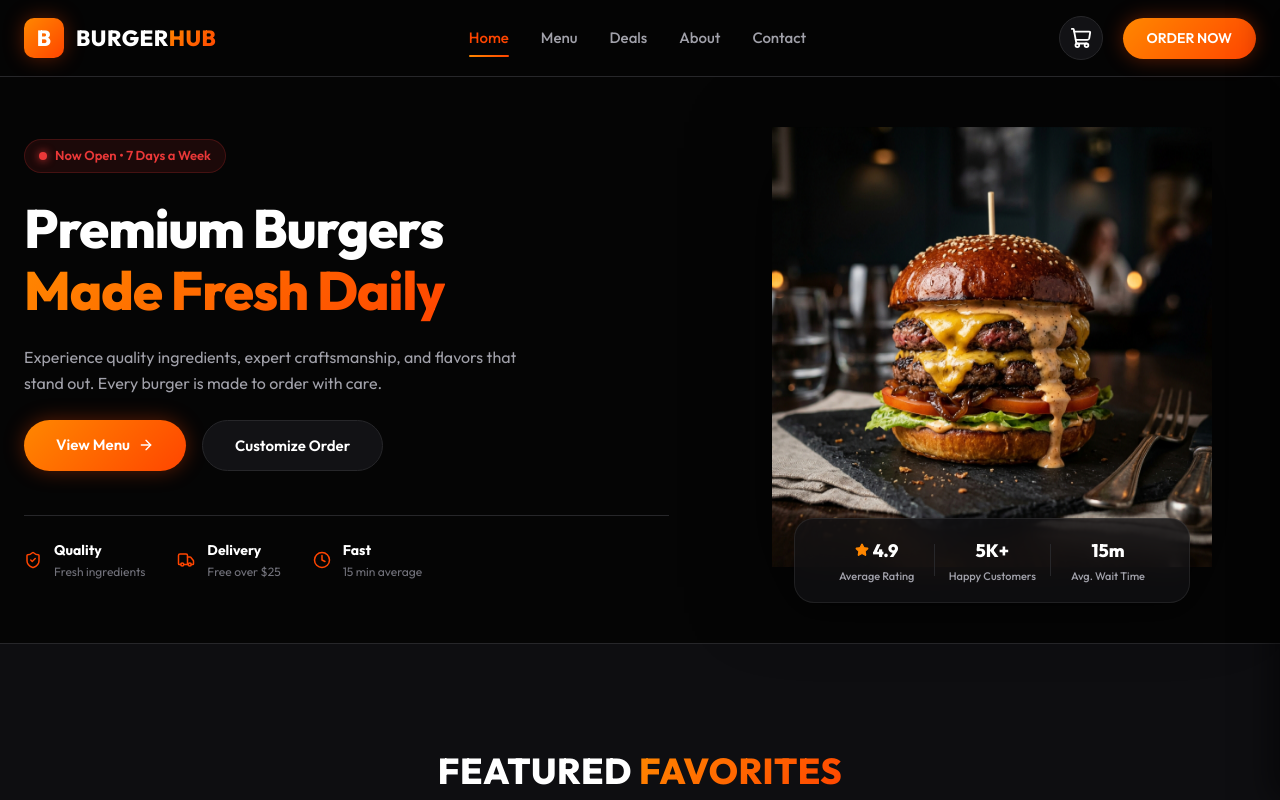
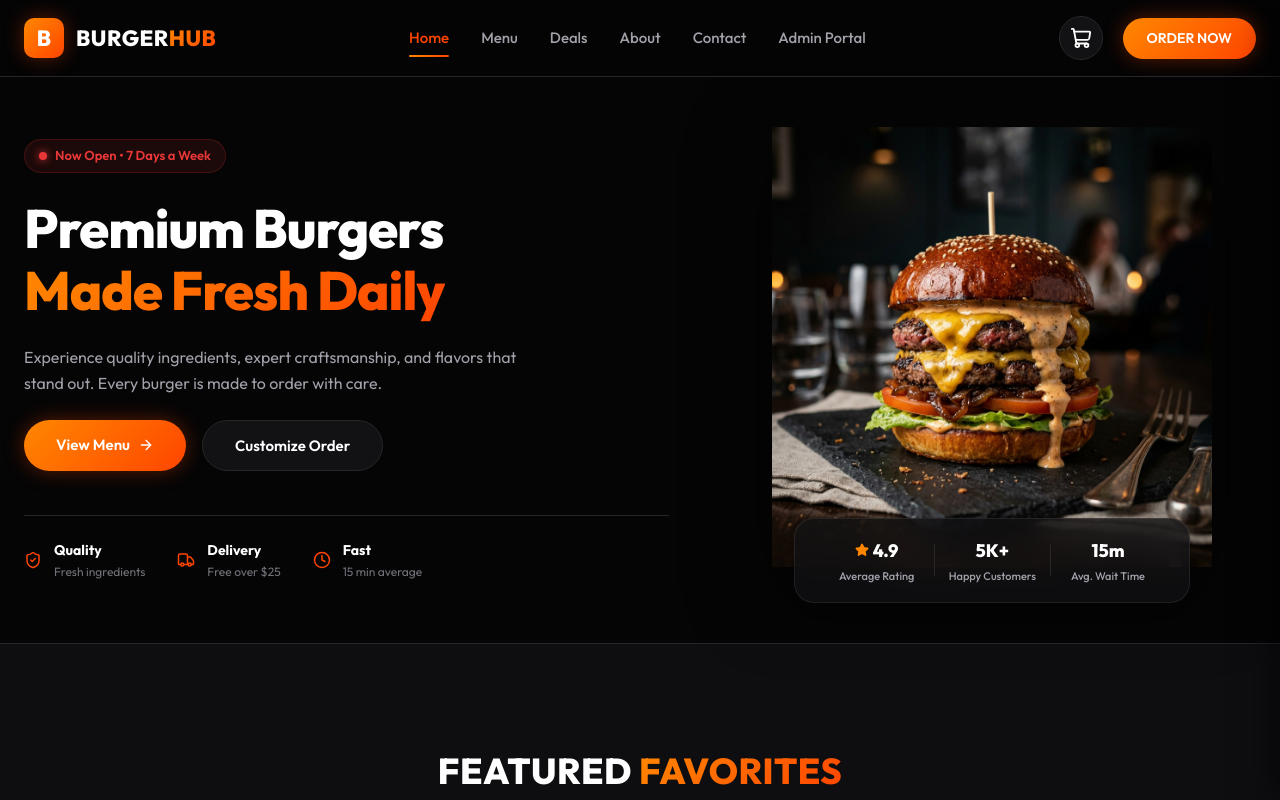
Before and after one commit to Global-Impact-Innovators-Ltd-GIIN/bugerhub, a React (Vite) app: page / in a window 1280 px wide. Shown: the top 800 px of the page. Built offline with nearby package versions, Linux system fonts and the light colour scheme.

Commit message:
Upload src/components/Header.tsx (Fixed checkout & added MoMo gateway settings)

```diff
--- a/src/components/Header.tsx
+++ b/src/components/Header.tsx
@@ -40,6 +40,7 @@ export const Header: React.FC = () => {
             <Link to="/deals" className={`nav-link ${isActive('/deals')}`}>Deals</Link>
             <Link to="/about" className={`nav-link ${isActive('/about')}`}>About</Link>
             <Link to="/contact" className={`nav-link ${isActive('/contact')}`}>Contact</Link>
+            <Link to="/admin/dashboard" className={`nav-link ${isActive('/admin/dashboard')}`}>Admin Portal</Link>
           </nav>
 
           {/* Actions */}
@@ -64,6 +65,7 @@ export const Header: React.FC = () => {
             <Link to="/deals" className={`nav-link ${isActive('/deals')}`} onClick={toggleMobileMenu}>Deals</Link>
             <Link to="/about" className={`nav-link ${isActive('/about')}`} onClick={toggleMobileMenu}>About</Link>
             <Link to="/contact" className={`nav-link ${isActive('/contact')}`} onClick={toggleMobileMenu}>Contact</Link>
+            <Link to="/admin/dashboard" className={`nav-link ${isActive('/admin/dashboard')}`} onClick={toggleMobileMenu}>Admin Portal</Link>
             <Link to="/menu" className="btn btn-primary mobile-order-btn" onClick={toggleMobileMenu}>ORDER NOW</Link>
           </nav>
         )}
```
